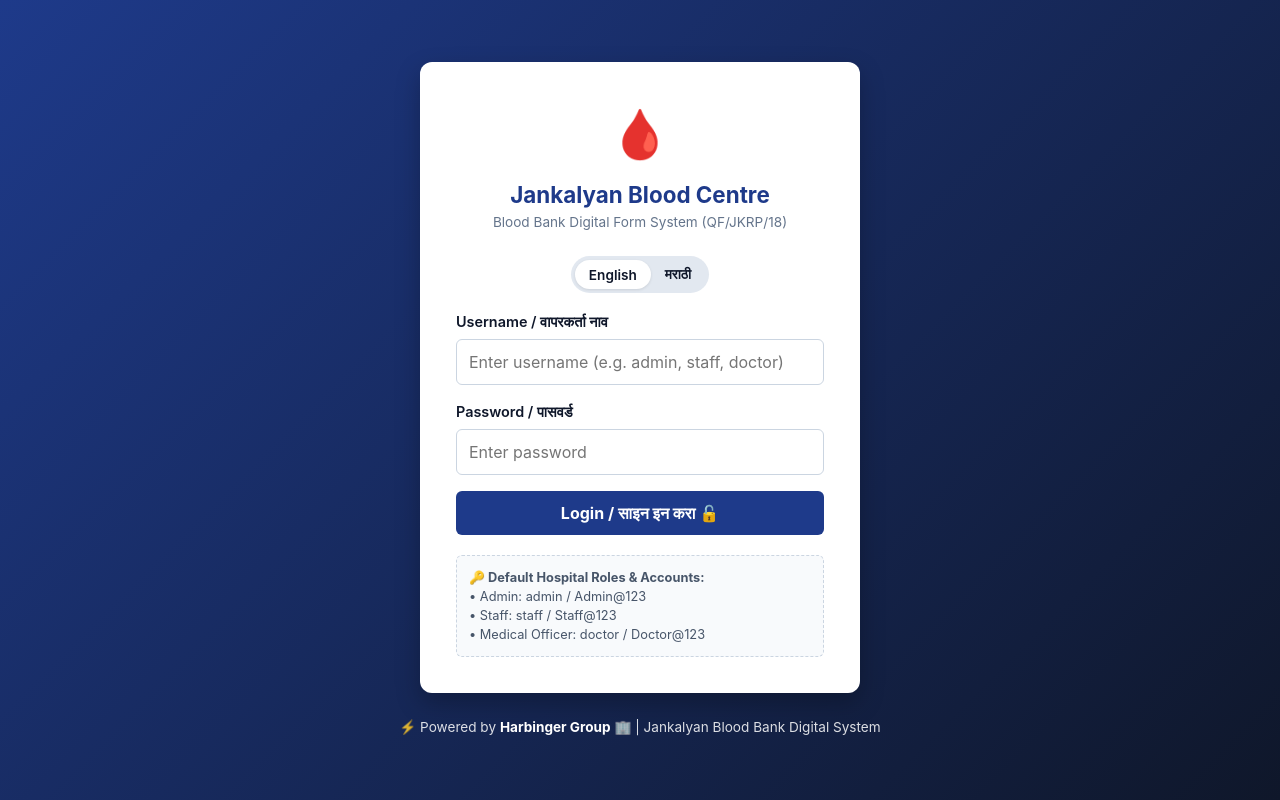
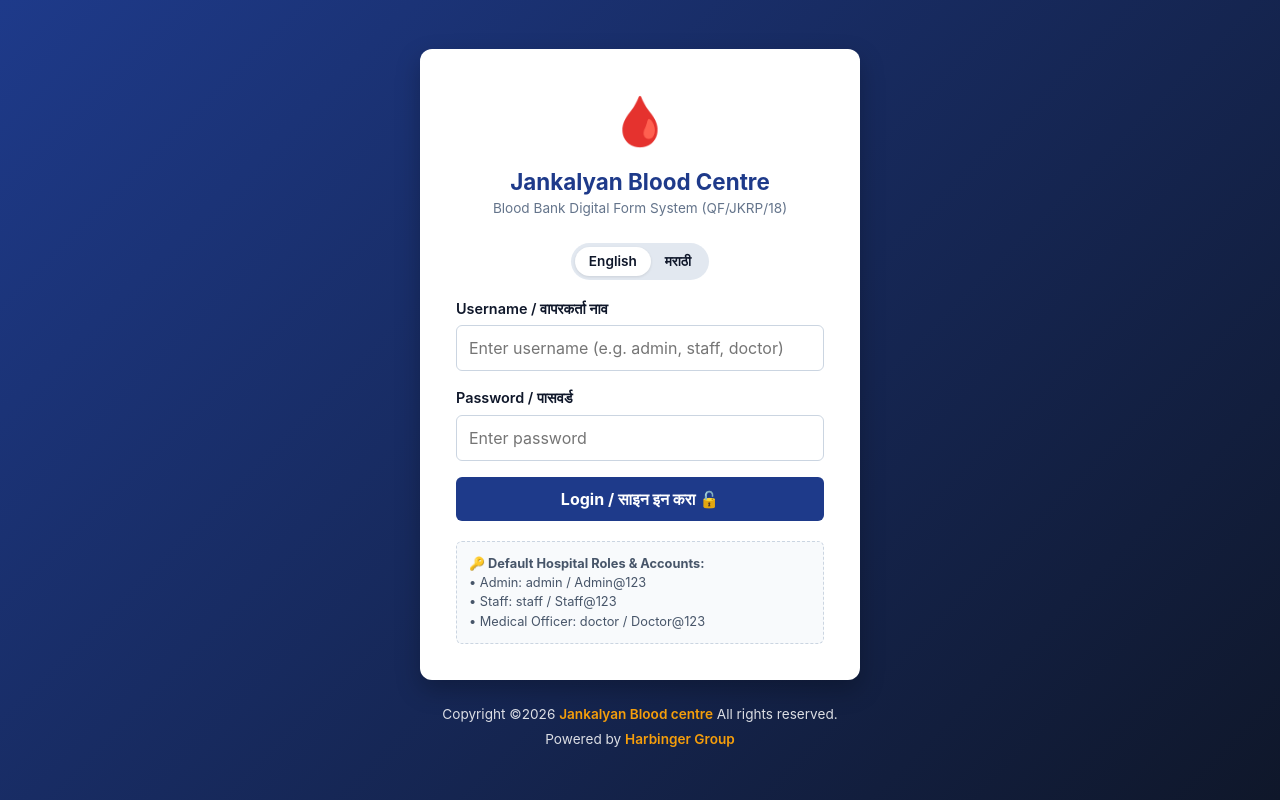
Before and after one commit to Omp01/Jankalyan-Digital_Form, a Flask app: page /login.html in a window 1280 px wide. Run offline with Flask 3, Linux system fonts and the light colour scheme.

Commit message:
Improved Footer

```diff
--- a/static/css/style.css
+++ b/static/css/style.css
@@ -248,3 +248,29 @@ body {
 
 .toast-success { background: #059669; }
 .toast-error { background: #DC2626; }
+
+/* Footer Styling */
+.app-footer {
+  text-align: center;
+  padding: 18px 24px;
+  background: linear-gradient(135deg, #1E3A8A 0%, #0F172A 100%);
+  color: #FFFFFF;
+  border-radius: var(--radius-md);
+  margin-top: 30px;
+  font-size: 0.92rem;
+  line-height: 1.6;
+  box-shadow: var(--shadow-md);
+}
+
+.login-footer {
+  text-align: center;
+  margin-top: 24px;
+  color: #FFFFFF;
+  font-size: 0.92rem;
+  line-height: 1.6;
+}
+
+.highlight-text {
+  color: #F59E0B;
+  font-weight: 600;
+}
--- a/static/js/common.js
+++ b/static/js/common.js
@@ -73,10 +73,10 @@ function renderFooter() {
     }
   }
   if (footerElem) {
+    const currentYear = new Date().getFullYear();
     footerElem.innerHTML = `
-      <div class="footer-content">
-        <p>⚡ Powered by <strong style="color:#1E3A8A; font-weight:700;">Harbinger Group</strong> 🏢 | Jankalyan Blood Bank System (QF/JKRP/18)</p>
-      </div>
+      <div>Copyright ©${currentYear} <span class="highlight-text">Jankalyan Blood centre</span> All rights reserved.</div>
+      <div style="margin-top: 4px;">Powered by <span class="highlight-text">Harbinger Group</span></div>
     `;
   }
 }
--- a/static/login.html
+++ b/static/login.html
@@ -119,7 +119,8 @@
   </div>
 
   <footer class="login-footer">
-    <p>⚡ Powered by <strong style="color:#FFFFFF; font-weight:700;">Harbinger Group</strong> 🏢 | Jankalyan Blood Bank Digital System</p>
+    <div>Copyright ©2026 <span class="highlight-text">Jankalyan Blood centre</span> All rights reserved.</div>
+    <div style="margin-top: 4px;">Powered by <span class="highlight-text">Harbinger Group</span></div>
   </footer>
 
   <script src="/js/language.js"></script>
```
